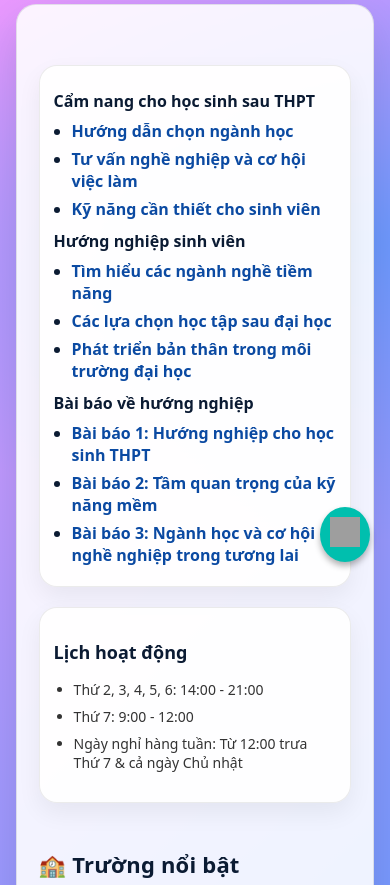
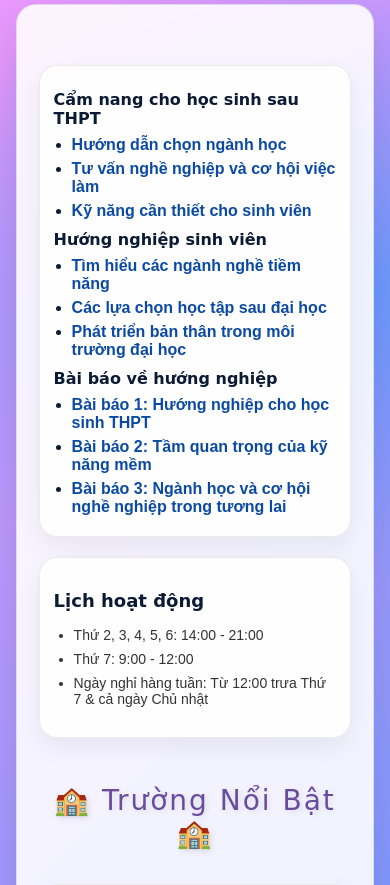
Before and after one commit to TRAM-HUONG/GIS-TUVANTUYENSINH, a Django app: page / in a window 390 px wide. Shown: the part 262-1147 px from the top of the page. Run offline with Django 5.2, Linux system fonts and the light colour scheme; data that the repository does not hold is empty; grey boxes are pictures that could not be loaded.

Commit message:
Lưu các thay đổi

```diff
--- a/static/css/home.css
+++ b/static/css/home.css
@@ -3,12 +3,13 @@
    ========================= */
 
 /* General Layout */
-.home-wrap{
+.home-wrap {
   padding: 18px 0 28px;
+  font-family: 'UVN Bay Buom Hep', sans-serif; /* Apply UVN Bay Buom Hep for general text */
 }
 
 /* ✅ CHIA 2 CỘT: TRÁI + PHẢI */
-.home-layout{
+.home-layout {
   display: grid;
   grid-template-columns: 320px 1fr; /* Cột trái 320px, cột phải co giãn */
   gap: 18px;
@@ -16,133 +17,161 @@
 }
 
 /* Cột trái (sidebar) */
-.home-left{
+.home-left {
   position: sticky;
   top: 14px; /* Giữ sidebar khi kéo xuống */
 }
 
 /* Box sidebar */
-.additional-info{
-  background: rgba(255,255,255,.92);
-  border: 1px solid rgba(0,0,0,.08);
+.additional-info {
+  background: rgba(255, 255, 255, 0.92);
+  border: 1px solid rgba(0, 0, 0, 0.08);
   border-radius: 18px;
   padding: 14px 14px 10px;
-  box-shadow: 0 10px 24px rgba(0,0,0,.06);
+  box-shadow: 0 10px 24px rgba(0, 0, 0, 0.06);
   margin-top: 20px;
+  font-family: 'UVN Bay Buom Hep', sans-serif; /* Apply UVN Bay Buom Hep */
 }
 
-.additional-info h3{
+.additional-info h3 {
   margin: 10px 0 8px;
   font-size: 16px;
   font-weight: 900;
+  font-family: 'UVN Ai Cap', cursive; /* Apply UVN Ai Cap for headings */
 }
 
-.additional-info ul{
+.additional-info ul {
   margin: 0 0 10px 18px;
   padding: 0;
 }
 
-.additional-info li{
+.additional-info li {
   margin: 6px 0;
 }
 
-.additional-info a{
+.additional-info a {
   color: #0b4aa2;
   text-decoration: none;
   font-weight: 600;
+  font-family: 'UVN Bay Buom Hep', sans-serif; /* Apply UVN Bay Buom Hep */
 }
 
-.additional-info a:hover{
+.additional-info a:hover {
   text-decoration: underline;
 }
 
 /* Lịch hoạt động */
-.activity-schedule{
-  background: rgba(255,255,255,.92);
-  border: 1px solid rgba(0,0,0,.08);
+.activity-schedule {
+  background: rgba(255, 255, 255, 0.92);
+  border: 1px solid rgba(0, 0, 0, 0.08);
   border-radius: 18px;
   padding: 14px;
-  box-shadow: 0 10px 24px rgba(0,0,0,.06);
+  box-shadow: 0 10px 24px rgba(0, 0, 0, 0.06);
   margin-top: 20px;
 }
 
-.activity-schedule h3{
+.activity-schedule h3 {
   margin-bottom: 12px;
   font-size: 18px;
   font-weight: 800;
+  font-family: 'UVN Ai Cap', cursive; /* Apply UVN Ai Cap for headings */
 }
 
-.activity-schedule ul{
+.activity-schedule ul {
   padding-left: 20px;
 }
 
-.activity-schedule li{
+.activity-schedule li {
   margin: 8px 0;
   font-size: 14px;
   color: #333;
+  font-family: 'UVN Bay Buom Hep', sans-serif; /* Apply UVN Bay Buom Hep */
 }
 
 /* Icon Chat */
-.chat-icon{
+.chat-icon {
   position: fixed;
   bottom: 20px;
   right: 20px;
 }
 
-.chat-link{
+.chat-link {
   display: inline-block;
   background-color: #00bfae;
   padding: 10px;
   border-radius: 50%;
-  box-shadow: 0 4px 6px rgba(0,0,0,0.3);
+  box-shadow: 0 4px 6px rgba(0, 0, 0, 0.3);
 }
 
-.chat-link img{
+.chat-link img {
   width: 30px;
   height: 30px;
 }
 
 /* Cột phải (grid trường) */
-.home-right{
+.home-right {
   padding-top: 20px;
 }
 
-.home-section-title{
+.home-section-title {
   margin: 8px 0 14px;
-  font-size: 22px;
-  font-weight: 800;
-  letter-spacing: .2px;
+  font-size: 28px;
+  font-weight: 400;
+  letter-spacing: 2px;
+  font-family: 'UVN Ai Cap', cursive; /* Apply UVN Ai Cap for section titles */
+  color: #6a4c9c;
+  text-transform: capitalize;
+  text-align: center;
+  text-shadow: 2px 2px 6px rgba(0, 0, 0, 0.1);
 }
 
 /* Grid 3 cột */
-.home-grid{
+.home-grid {
   display: grid;
   grid-template-columns: repeat(3, minmax(0, 1fr));
   gap: 16px;
 }
 
 /* Card trường */
-.home-card{
-  background: rgba(255,255,255,.96);
-  border: 1px solid rgba(0,0,0,.08);
+.home-card {
+  background: rgba(255, 255, 255, 0.96);
+  border: 1px solid rgba(0, 0, 0, 0.08);
   border-radius: 18px;
   padding: 14px;
-  box-shadow: 0 10px 24px rgba(0,0,0,.06);
-  transition: transform .15s ease, box-shadow .15s ease, border-color .15s ease;
+  box-shadow: 0 10px 24px rgba(0, 0, 0, 0.06);
+  transition: transform 0.15s ease, box-shadow 0.15s ease, border-color 0.15s ease;
   overflow: hidden;
   text-decoration: none;
   color: inherit;
+  font-family: 'UVN Bay Buom Hep', sans-serif; /* Apply UVN Bay Buom Hep */
 }
 
-.home-card:hover{
+/* Hover effect for the card */
+.home-card:hover {
   transform: translateY(-3px);
-  box-shadow: 0 16px 34px rgba(0,0,0,.10);
-  border-color: rgba(0,0,0,.14);
+  box-shadow: 0 16px 34px rgba(0, 0, 0, 0.10);
+  border-color: rgba(0, 0, 0, 0.14);
+  transition: all 0.3s ease;
+}
+
+.home-card-title {
+  font-family: 'UVN Ai Cap', cursive;
+  font-size: 20px;
+  font-weight: 700;
+  color: #4e4b8d;
+}
+
+.home-card-sub {
+  font-size: 14px;
+  color: rgba(0, 0, 0, 0.65);
+  font-style: italic;
+  font-family: 'UVN Bay Buom Hep', sans-serif; /* Apply UVN Bay Buom Hep */
 }
 
 /* Hình ảnh trong card */
-.home-card-img{
+.home-card-img {
   height: 170px;
+  width: 100%;
   border-radius: 14px;
   background: linear-gradient(135deg, rgba(0, 88, 175, 0.08), rgba(0, 149, 255, 0.08));
   display: flex;
--- a/templates/home/home.html
+++ b/templates/home/home.html
@@ -3,6 +3,8 @@
 
 {% block extra_css %}
 <link rel="stylesheet" href="{% static 'css/home.css' %}">
+<link href="https://fonts.googleapis.com/css2?family=Great+Vibes&display=swap" rel="stylesheet">
+
 {% endblock %}
 
 {% block content %}
@@ -14,7 +16,7 @@
       <div class="additional-info">
         <h3>Cẩm nang cho học sinh sau THPT</h3>
         <ul>
-          <li><a href="https://www.tuyensinh247.com/huong-dan-chon-nganh-hoc.html">Hướng dẫn chọn ngành học</a></li>
+          <li><a href="https://tuoitre.vn/chon-nganh-chon-nghe-phai-co-chien-thuat-2023022623360238.htm">Hướng dẫn chọn ngành học</a></li>
           <li><a href="https://www.topica.edu.vn/tin-tuc/tu-van-nghe-nghiep-va-co-hoi-viec-lam">Tư vấn nghề nghiệp và cơ hội việc làm</a></li>
           <li><a href="https://www.vietnamworks.com/blog/ky-nang-can-thiet-cho-sinh-vien">Kỹ năng cần thiết cho sinh viên</a></li>
         </ul>
@@ -44,17 +46,11 @@
         </ul>
       </div>
 
-      <!-- ✅ Icon chat (gợi ý) -->
-      <div class="chat-icon">
-        <a href="https://www.example.com/chat" class="chat-link">
-          <img src="{% static 'img/chat-icon.png' %}" alt="Chat" />
-        </a>
-      </div>
     </aside>
 
     <!-- Cột phải (grid trường) -->
    <main class="home-right">
-      <h2 class="home-section-title">🏫 Trường nổi bật</h2>
+  <h2 class="home-section-title">🏫 Trường nổi bật🏫</h2>
 
   <div class="home-grid">
     {% for t in truong_noi_bat %}
@@ -67,8 +63,13 @@
       </a>
     {% endfor %}
   </div>
+
+  <!-- ✅ Quảng cáo -->
+  <div class="advertisement">
+    <img src="{% static 'img/quangcao.png' %}" alt="Quảng cáo tuyển dụng" />
+  </div>
 </main>
-  </div>
+
 
 </section>
 {% endblock %}
```
Also changed, not shown: other parts of static/css/home.css (+49 -14 lines). Lines whose indentation alone changed are shown as unchanged.
